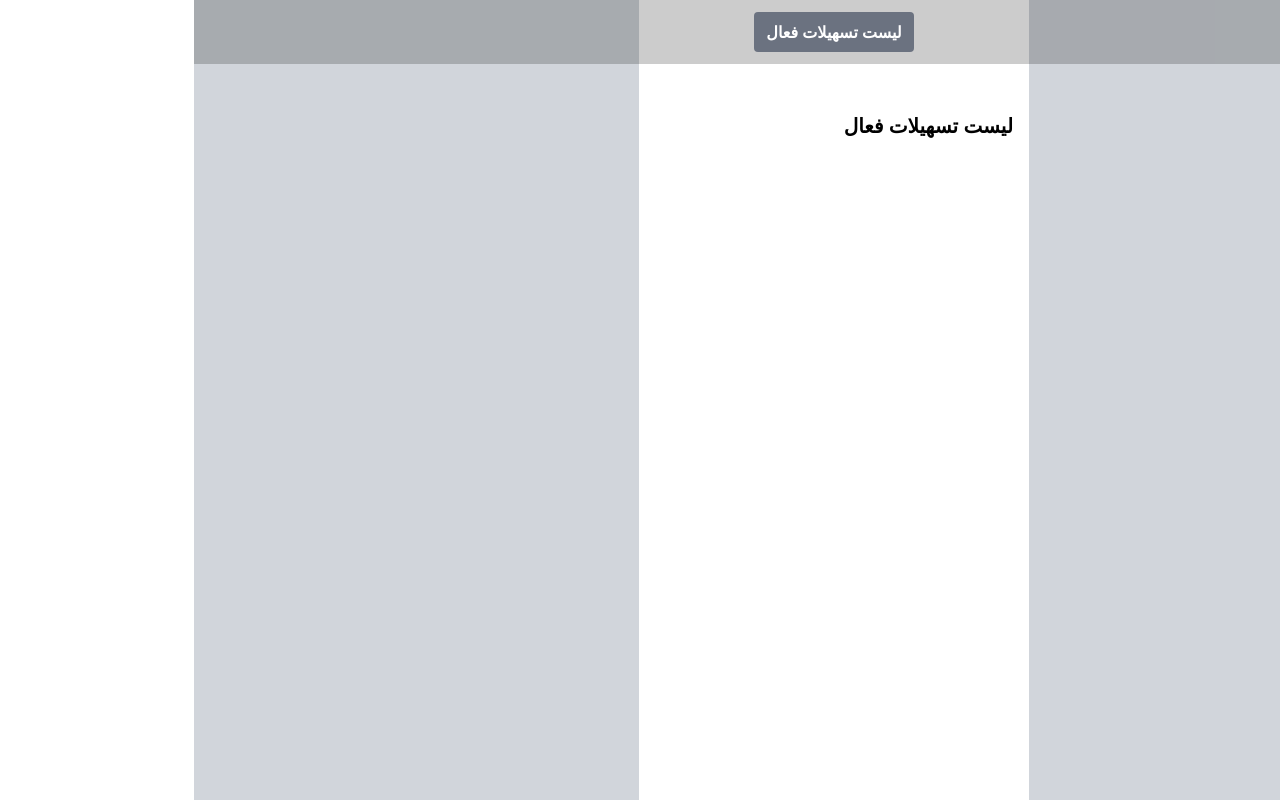
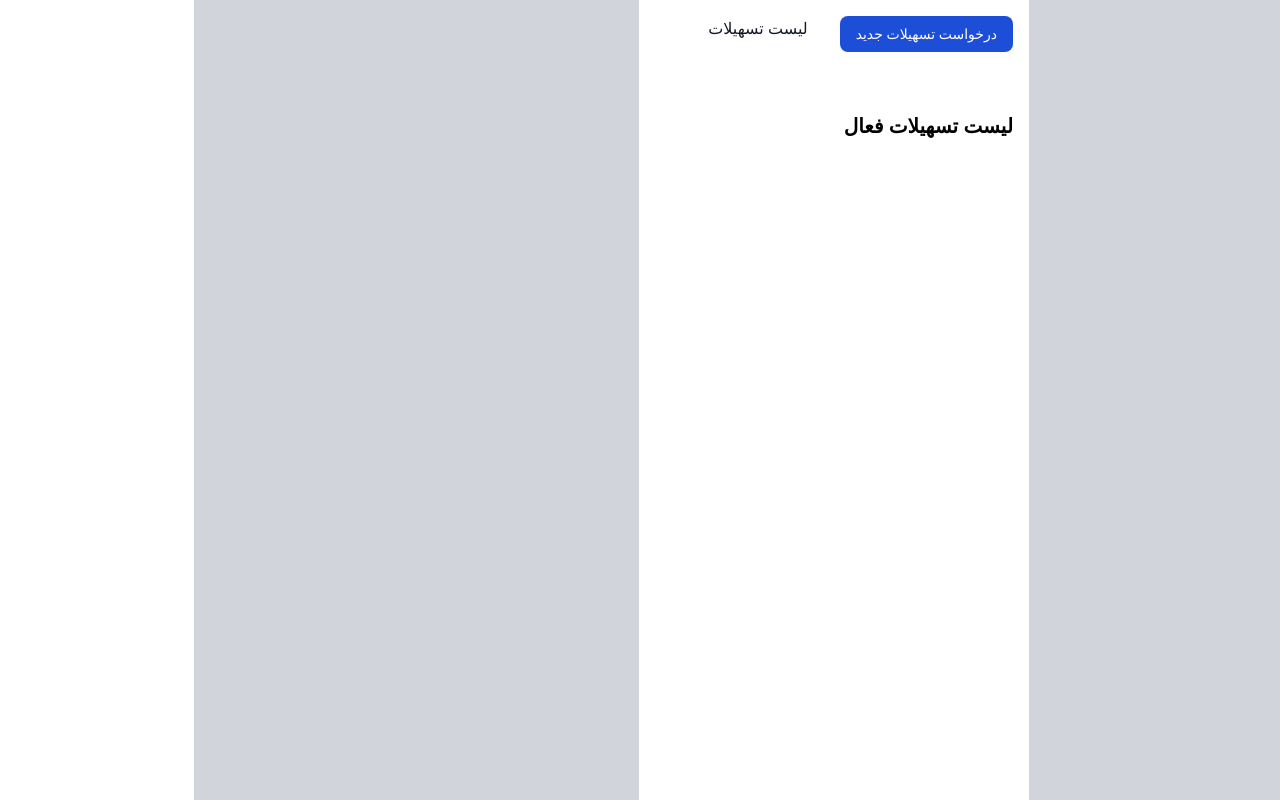
Before and after one commit to badie21/blu-bank-loan, a Next.js app: page / in a window 1280 px wide. Built offline with nearby package versions, Linux system fonts and the light colour scheme; what moment-jalaali would draw is missing.

Commit message:
Fix: layout style

```diff
--- a/src/app/layout.tsx
+++ b/src/app/layout.tsx
@@ -1,13 +1,12 @@
 import './globals.css';
 import type { Metadata } from 'next';
-import { Inter } from 'next/font/google';
 
 import IranSans from '../../public/fonts/fonts';
 import ReduxProvider from '../redux/provider';
 import { Layout } from 'components';
 
 export const metadata: Metadata = {
-  title: 'Create Next App',
+  title: 'لیست تسهیلات',
   description: 'Generated by create next app'
 };
 
--- a/src/components/organisms/nav-bar/index.tsx
+++ b/src/components/organisms/nav-bar/index.tsx
@@ -1,15 +1,31 @@
 import Link from 'next/link';
+
+import { LoanPages, PublicPages } from 'types';
 
 const NavBar = () => {
   return (
-    <nav
-      className={
-        'h-16  p-6 flex justify-center items-center gap-6 text-center fixed top-0 right-0 left-0  bg-black bg-opacity-20 text-black font-bold '
-      }
-    >
-      <Link href={'/'} className={'p-2 bg-gray-500 min-w-40 text-white hover:text-gray-800 hover:bg-gray-400 rounded'}>
-        لیست تسهیلات فعال
-      </Link>
+    <nav className="bg-white h-16 absolute top-0 left-0 right-0 border-gray-200 dark:bg-gray-900">
+      <div className="max-w-screen-xl flex flex-wrap items-center justify-between mx-auto p-4">
+        <div className="hidden w-full md:block md:w-auto" id="navbar-default">
+          <ul className="font-light flex flex-col p-4 md:p-0 mt-4 border border-gray-100 rounded-lg bg-gray-50 md:flex-row md:space-x-8 rtl:space-x-reverse md:mt-0 md:border-0 md:bg-white dark:bg-gray-800 md:dark:bg-gray-900 dark:border-gray-700">
+            <Link href={LoanPages.SelectLoanType}>
+              <li>
+                <button
+                  type="button"
+                  className="text-white bg-blue-700 hover:bg-blue-800 focus:ring-4 focus:outline-none focus:ring-blue-300 font-medium rounded-lg text-sm px-4 py-2 text-center dark:bg-blue-600 dark:hover:bg-blue-700 dark:focus:ring-blue-800"
+                >
+                  درخواست تسهیلات جدید
+                </button>
+              </li>
+            </Link>
+            <Link href={PublicPages.Dashboard}>
+              <li className="block py-2 px-3 text-gray-900 rounded hover:bg-gray-100 md:hover:bg-transparent md:border-0 md:hover:text-blue-700 md:p-0 dark:text-white md:dark:hover:text-blue-500 dark:hover:bg-gray-700 dark:hover:text-white md:dark:hover:bg-transparent">
+                لیست تسهیلات
+              </li>
+            </Link>
+          </ul>
+        </div>
+      </div>
     </nav>
   );
 };
--- a/src/components/templates/layout/index.tsx
+++ b/src/components/templates/layout/index.tsx
@@ -9,7 +9,7 @@ type Props = {
 const Layout: FC<Props> = ({ children }) => {
   return (
     <div className="flex min-h-screen flex-col items-center gap-5  bg-gray-300">
-      <div className={'w-[390px] bg-white h-screen pt-24 flex justify-center '}>
+      <div className={'w-[390px] bg-white h-screen overflow-auto pt-24 flex justify-center relative'}>
         <NavBar />
         <main className={'w-full p-4'}>{children}</main>
       </div>
```
